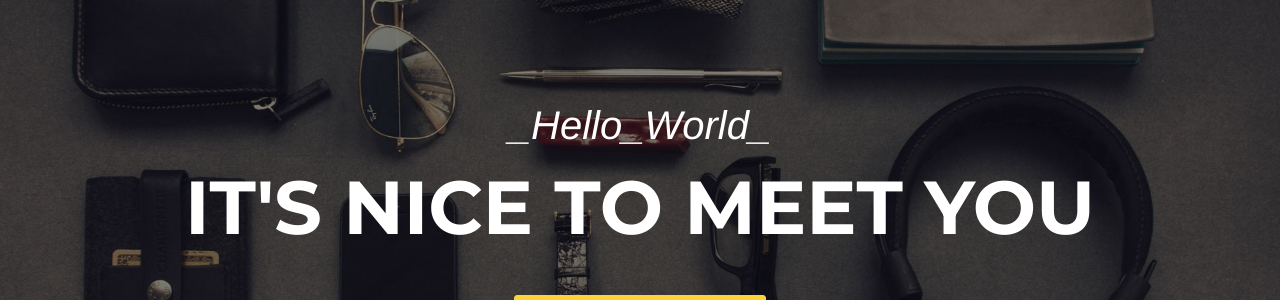
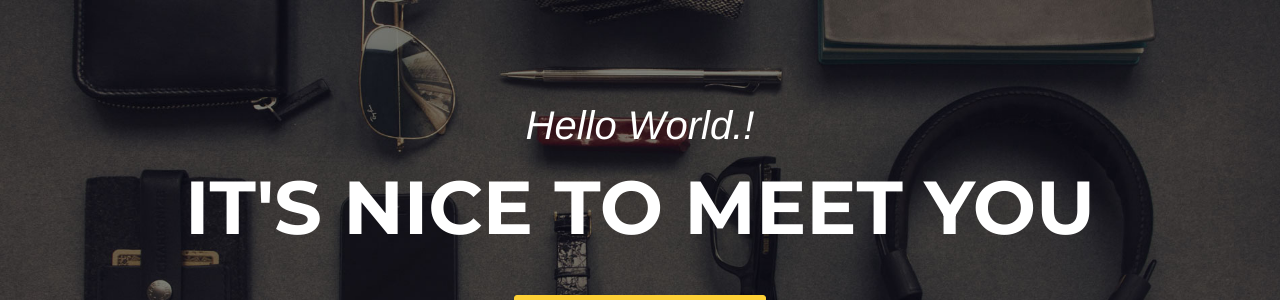
Before and after one commit to BharathKSunil/BharathKSunil.github.io, a Jekyll site: the page built from index.html, in a window 1280 px wide and 900 px high. Shown: the part 195-495 px from the top of the window. Built offline with Jekyll 4.4.1, drawn with Linux system fonts in a browser that asks for light colours; some web fonts are replaced.

Commit message:
Updated Headers and Background Image

```diff
--- a/_includes/header.html
+++ b/_includes/header.html
@@ -47,7 +47,7 @@
     <header>
         <div class="container">
             <div class="intro-text">
-                <div class="intro-lead-in">_Hello_World_</div>
+                <div class="intro-lead-in">Hello World.!</div>
                 <div class="intro-heading">It's Nice To Meet You</div>
                 <a href="#education" class="page-scroll btn btn-xl">Know About Me</a>
             </div>
```
